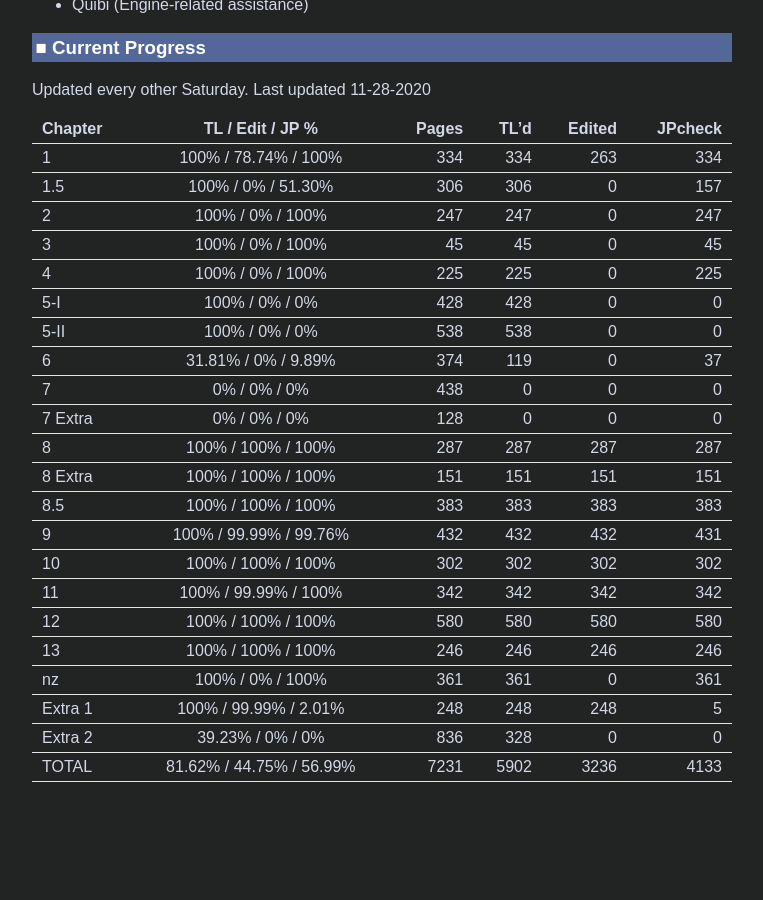
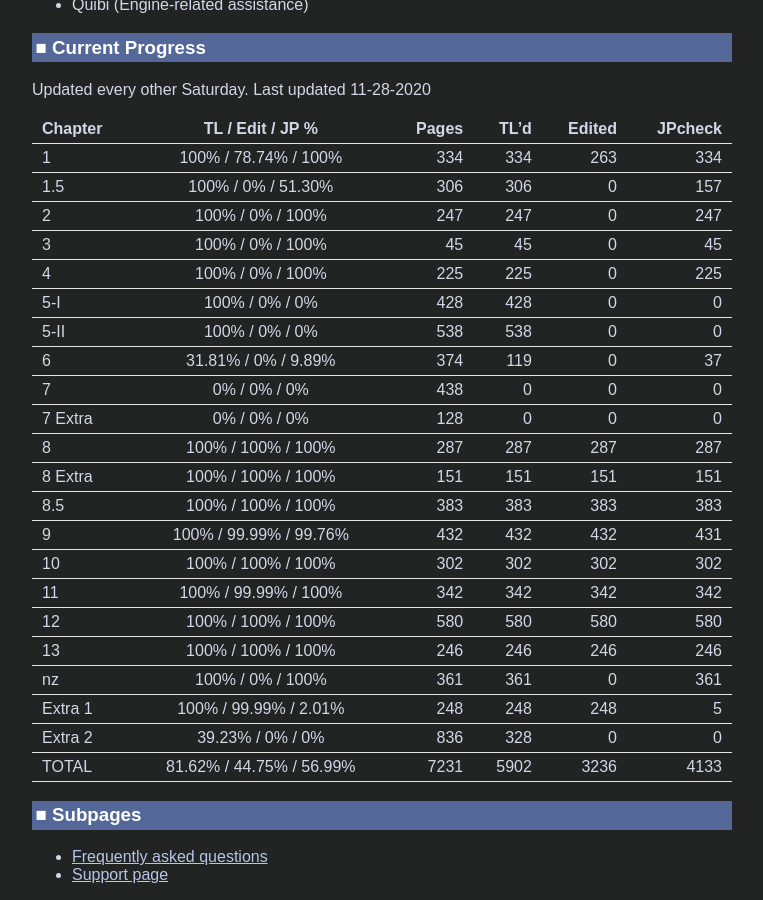
Before and after one commit to Hollow-Moon/Hollow-Moon.github.io, a Jekyll site: the page built from wohn-tl/index.md, in a window 1280 px wide and 900 px high, scrolled down 3048 px. Shown: the whole window, without its empty margins (258-1021 px from the left). Built offline with Jekyll 4.4.1, drawn with Linux system fonts in a browser that asks for light colours; before the commit the page ends 3830 px from its top, so only the background shows below that.

Commit message:
Add links to subpages

```diff
--- a/wohn-tl/index.md
+++ b/wohn-tl/index.md
@@ -112,3 +112,7 @@ Updated every other Saturday. Last updated 11-28-2020
 | Extra 1  | 100% / 99.99% / 2.01%    | 248     | 248    | 248    | 5       |
 | Extra 2  | 39.23% / 0% / 0%         | 836     | 328    | 0      | 0       |
 | TOTAL    | 81.62% / 44.75% / 56.99% | 7231    | 5902   | 3236   | 4133    |
+
+### Subpages
+* [Frequently asked questions](faq/)
+* [Support page](support/)
```
